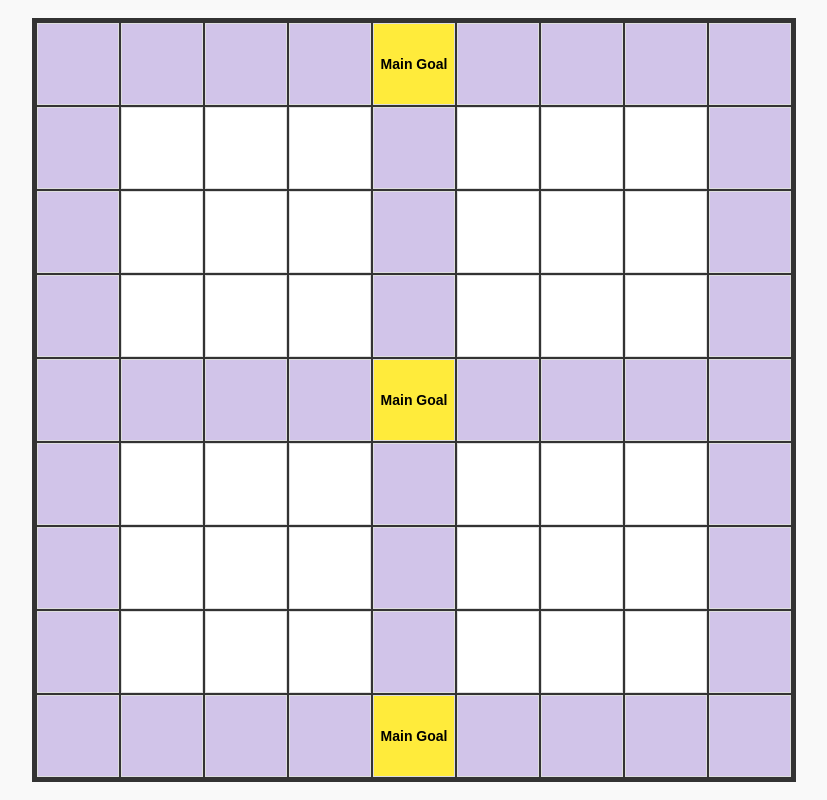
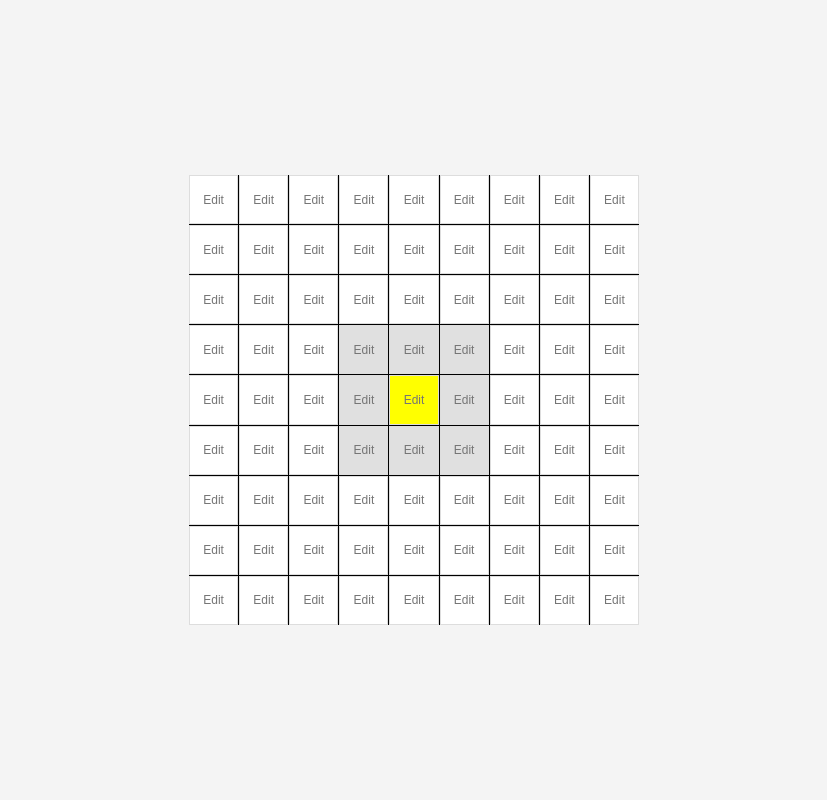
Before and after one commit to kimsungsil1/manda, a plain HTML site: page index.html in a window 1280 px wide. Shown: the whole page, without its empty margins (226-1053 px from the left). Drawn offline with Linux system fonts and the light colour scheme.

Commit message:
Update index.html

```diff
--- a/index.html
+++ b/index.html
@@ -12,136 +12,80 @@
             align-items: center;
             height: 100vh;
             margin: 0;
-            background-color: #f9f9f9;
+            background-color: #f4f4f4;
         }
         .mandarat-container {
             display: grid;
             grid-template-columns: repeat(9, 1fr);
-            gap: 2px;
-            background-color: #333;
-            padding: 5px;
+            grid-gap: 1px;
+            background-color: #000;
+            width: 450px;
+            height: 450px;
         }
         .mandarat-cell {
-            width: 80px;
-            height: 80px;
+            background-color: white;
             display: flex;
             justify-content: center;
             align-items: center;
-            background-color: #fff;
             border: 1px solid #ddd;
-            font-size: 14px;
+            font-size: 12px;
             text-align: center;
-            word-wrap: break-word;
+            overflow: hidden;
+        }
+        .mandarat-cell input {
+            width: 100%;
+            height: 100%;
+            border: none;
+            text-align: center;
+            font-size: 12px;
+            font-family: inherit;
+            background: none;
+            outline: none;
         }
         .mandarat-cell.main {
-            background-color: #ffeb3b;
+            background-color: yellow;
             font-weight: bold;
         }
         .mandarat-cell.sub {
-            background-color: #d1c4e9;
+            background-color: #e0e0e0;
         }
     </style>
 </head>
 <body>
-    <div class="mandarat-container">
-        <!-- Row 1 -->
-        <div class="mandarat-cell sub"></div>
-        <div class="mandarat-cell sub"></div>
-        <div class="mandarat-cell sub"></div>
-        <div class="mandarat-cell sub"></div>
-        <div class="mandarat-cell main">Main Goal</div>
-        <div class="mandarat-cell sub"></div>
-        <div class="mandarat-cell sub"></div>
-        <div class="mandarat-cell sub"></div>
-        <div class="mandarat-cell sub"></div>
+    <div class="mandarat-container" id="mandarat">
+        <!-- 9x9 Grid Cells -->
+        <!-- JavaScript will dynamically generate the cells -->
+    </div>
 
-        <!-- Row 2 -->
-        <div class="mandarat-cell sub"></div>
-        <div class="mandarat-cell"></div>
-        <div class="mandarat-cell"></div>
-        <div class="mandarat-cell"></div>
-        <div class="mandarat-cell sub"></div>
-        <div class="mandarat-cell"></div>
-        <div class="mandarat-cell"></div>
-        <div class="mandarat-cell"></div>
-        <div class="mandarat-cell sub"></div>
+    <script>
+        // Generate Mandarat Chart
+        const mandarat = document.getElementById("mandarat");
 
-        <!-- Row 3 -->
-        <div class="mandarat-cell sub"></div>
-        <div class="mandarat-cell"></div>
-        <div class="mandarat-cell"></div>
-        <div class="mandarat-cell"></div>
-        <div class="mandarat-cell sub"></div>
-        <div class="mandarat-cell"></div>
-        <div class="mandarat-cell"></div>
-        <div class="mandarat-cell"></div>
-        <div class="mandarat-cell sub"></div>
+        for (let row = 0; row < 9; row++) {
+            for (let col = 0; col < 9; col++) {
+                const cell = document.createElement("div");
+                cell.classList.add("mandarat-cell");
 
-        <!-- Row 4 -->
-        <div class="mandarat-cell sub"></div>
-        <div class="mandarat-cell"></div>
-        <div class="mandarat-cell"></div>
-        <div class="mandarat-cell"></div>
-        <div class="mandarat-cell sub"></div>
-        <div class="mandarat-cell"></div>
-        <div class="mandarat-cell"></div>
-        <div class="mandarat-cell"></div>
-        <div class="mandarat-cell sub"></div>
+                // Apply specific styles for main and sub areas
+                if (row === 4 && col === 4) {
+                    cell.classList.add("main"); // Central goal
+                } else if (
+                    (row >= 3 && row <= 5 && col >= 3 && col <= 5) &&
+                    !(row === 4 && col === 4)
+                ) {
+                    cell.classList.add("sub"); // Surrounding sub-goals
+                }
 
-        <!-- Row 5 -->
-        <div class="mandarat-cell sub"></div>
-        <div class="mandarat-cell sub"></div>
-        <div class="mandarat-cell sub"></div>
-        <div class="mandarat-cell sub"></div>
-        <div class="mandarat-cell main">Main Goal</div>
-        <div class="mandarat-cell sub"></div>
-        <div class="mandarat-cell sub"></div>
-        <div class="mandarat-cell sub"></div>
-        <div class="mandarat-cell sub"></div>
+                // Add input field
+                const input = document.createElement("input");
+                input.type = "text";
+                input.placeholder = "Edit";
+                cell.appendChild(input);
 
-        <!-- Row 6 -->
-        <div class="mandarat-cell sub"></div>
-        <div class="mandarat-cell"></div>
-        <div class="mandarat-cell"></div>
-        <div class="mandarat-cell"></div>
-        <div class="mandarat-cell sub"></div>
-        <div class="mandarat-cell"></div>
-        <div class="mandarat-cell"></div>
-        <div class="mandarat-cell"></div>
-        <div class="mandarat-cell sub"></div>
-
-        <!-- Row 7 -->
-        <div class="mandarat-cell sub"></div>
-        <div class="mandarat-cell"></div>
-        <div class="mandarat-cell"></div>
-        <div class="mandarat-cell"></div>
-        <div class="mandarat-cell sub"></div>
-        <div class="mandarat-cell"></div>
-        <div class="mandarat-cell"></div>
-        <div class="mandarat-cell"></div>
-        <div class="mandarat-cell sub"></div>
-
-        <!-- Row 8 -->
-        <div class="mandarat-cell sub"></div>
-        <div class="mandarat-cell"></div>
-        <div class="mandarat-cell"></div>
-        <div class="mandarat-cell"></div>
-        <div class="mandarat-cell sub"></div>
-        <div class="mandarat-cell"></div>
-        <div class="mandarat-cell"></div>
-        <div class="mandarat-cell"></div>
-        <div class="mandarat-cell sub"></div>
-
-        <!-- Row 9 -->
-        <div class="mandarat-cell sub"></div>
-        <div class="mandarat-cell sub"></div>
-        <div class="mandarat-cell sub"></div>
-        <div class="mandarat-cell sub"></div>
-        <div class="mandarat-cell main">Main Goal</div>
-        <div class="mandarat-cell sub"></div>
-        <div class="mandarat-cell sub"></div>
-        <div class="mandarat-cell sub"></div>
-        <div class="mandarat-cell sub"></div>
-    </div>
+                // Append cell to container
+                mandarat.appendChild(cell);
+            }
+        }
+    </script>
 </body>
 </html>
```
